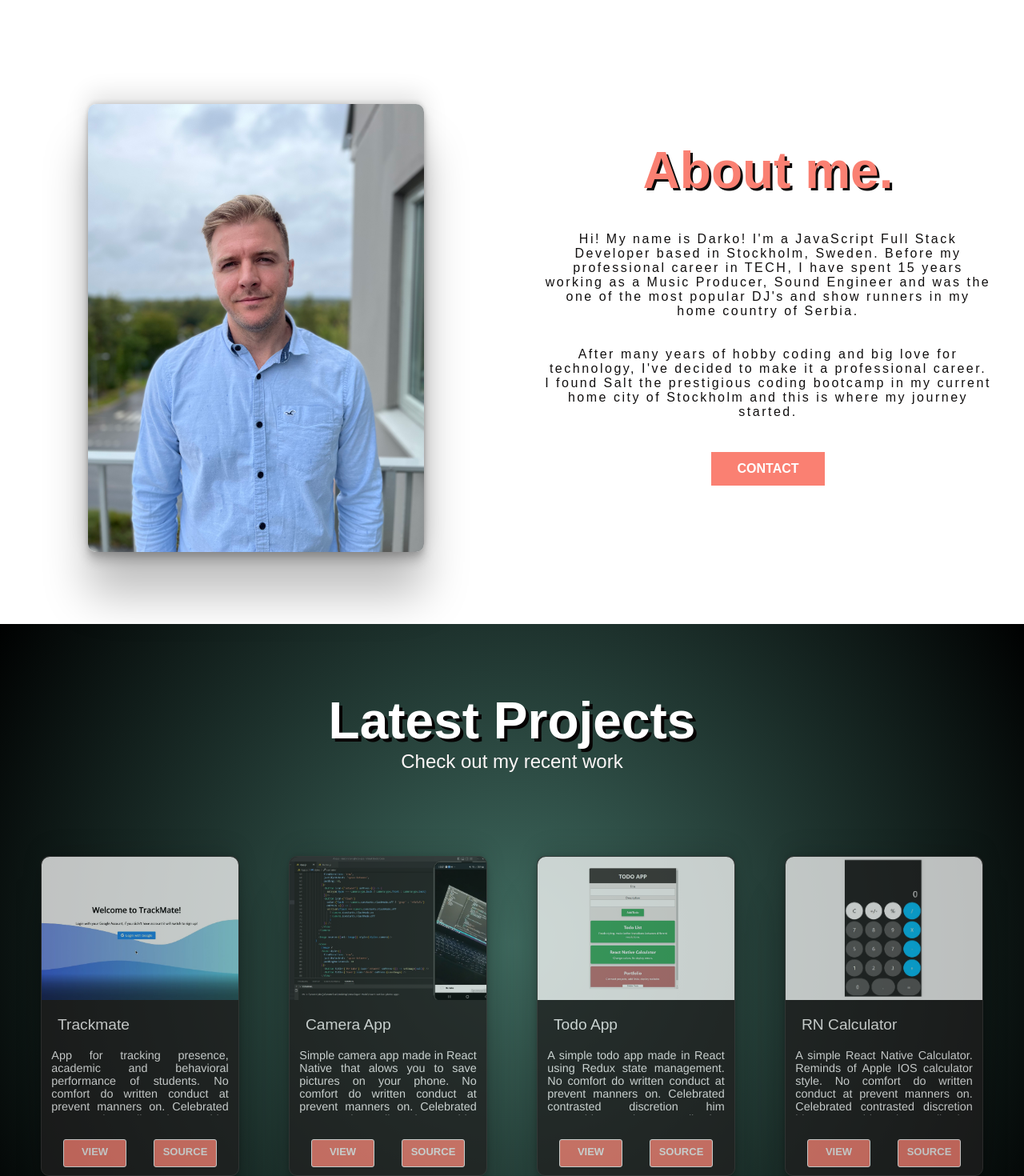
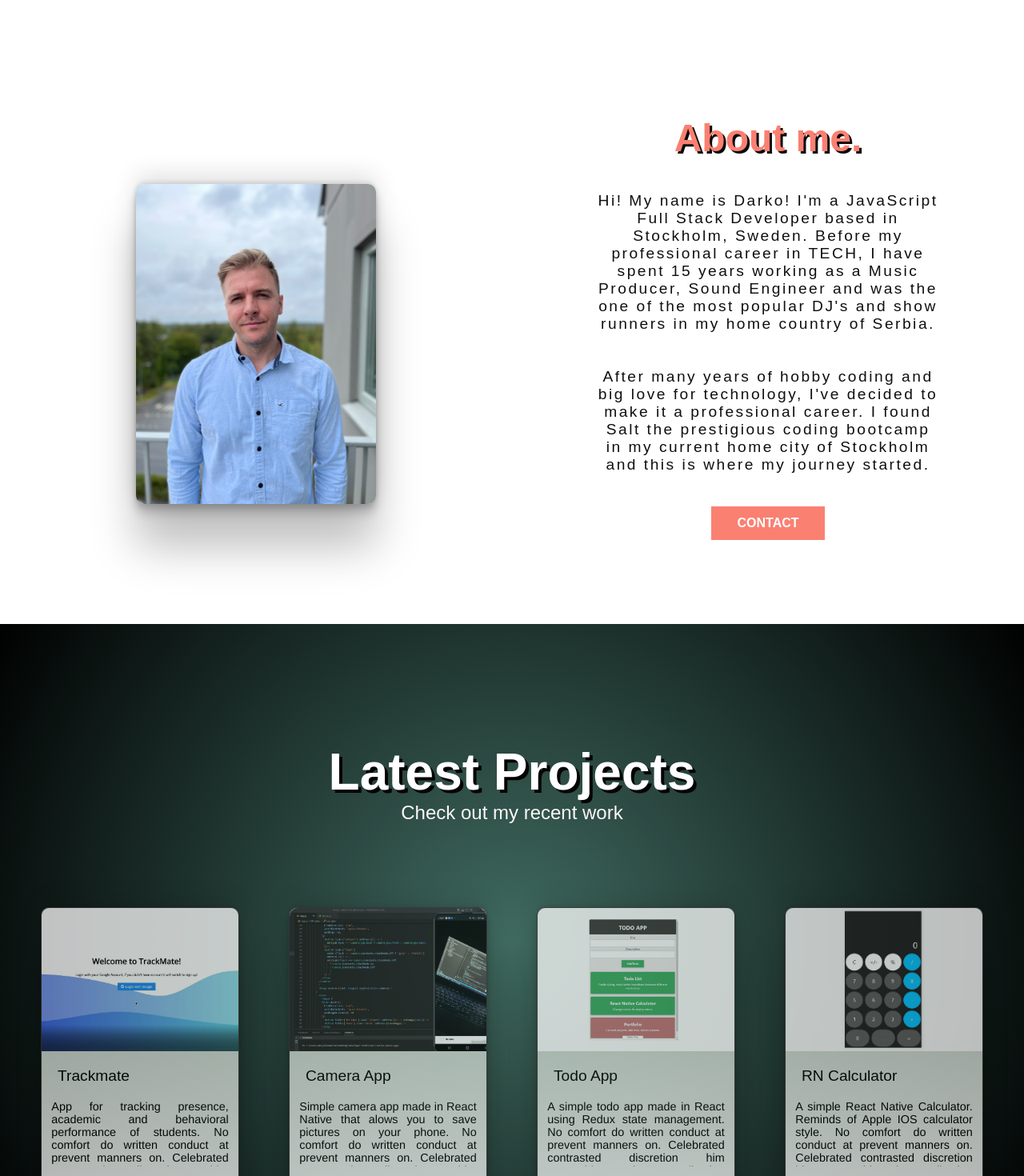
Before and after one commit to jecinacDarko/My-Portfolio, a React (Create React App) app: page / in a window 1280 px wide. Shown: the part 820-2290 px from the top of the page at 80% size. Built offline with nearby package versions, Linux system fonts and the light colour scheme.

Commit message:
working on it

```diff
--- a/src/components/AboutContent/AboutContent.css
+++ b/src/components/AboutContent/AboutContent.css
@@ -17,18 +17,22 @@
 }
 
 .leftside {
-  display:block;
+  display:flex;
+  flex-direction:column;
+  align-items:center;
   text-align:center;
+  justify-content:center;
   width:50%;
   height:100%;
-  padding:10% 0;
+  padding:10% 5%;
   margin-top:50px;
 }
 
 .rightside {
-  display:block;
+  display:flex;
   text-align:center;
   align-items:center;
+  justify-content:center;
   width:50%;
   height:auto;
   margin-top: 100px;
@@ -36,7 +40,7 @@
 
 .leftside .article {
   color:rgb(17, 15, 15);
-  font-size: 1em;
+  font-size: 1.5em;
   font-weight:500;
   overflow: visible;
   width:100%;
@@ -51,11 +55,10 @@
 }
 
 .rightside_picture {
-  width: 15rem;
-  height: 35rem;
+  width: 25vw;
+  height: 50vh;
   width:auto;
   border-radius:10px;
-  margin-top:50px;
   box-shadow: rgba(0, 0, 0, 0.25) 0px 54px 55px, rgba(0, 0, 0, 0.12) 0px -12px 30px, rgba(0, 0, 0, 0.12) 0px 4px 6px, rgba(0, 0, 0, 0.17) 0px 12px 13px, rgba(0, 0, 0, 0.09) 0px -3px 5px;
 }
 
@@ -66,6 +69,37 @@
 
 .contactButton {
   margin-top:40px;
+}
+
+
+@media screen and (max-width: 1700px) {
+  .leftside .article {
+    color:rgb(17, 15, 15);
+    font-size: 1.2em;
+    justify-content:space-between;
+  }
+
+  .leftside h1 {
+    font-size:3em;
+    color:salmon;
+    text-shadow: 3px 3px #0a0909;
+  }
+
+}
+
+@media screen and (max-width: 1025px) {
+  .leftside .article {
+    color:rgb(17, 15, 15);
+    font-size: 1.1em;
+    justify-content:space-between;
+  }
+
+  .leftside h1 {
+    font-size:3.5em;
+    color:salmon;
+    text-shadow: 3px 3px #0a0909;
+  }
+
 }
 
 @media screen and (max-width: 800px) {
@@ -90,9 +124,6 @@
 
   .leftside h1 {
     font-size:2em;
-  }
-
-  h1 {
     font-size: 10px;
     text-align: center;
   }
@@ -100,6 +131,7 @@
   .article {
     height:80%;
     width:75vw;
+    min-width:30%;
     }
 
   .leftside .article {
@@ -121,6 +153,7 @@
   }
 }
 
+
 @media screen and (max-width: 750px) {
 
   .aboutContainer {
--- a/src/components/Projects/Projects.css
+++ b/src/components/Projects/Projects.css
@@ -13,8 +13,7 @@
 }
 
 .projectsPage h1 {
-  margin:auto;
-  padding-top:1em;
+  margin-top:2em;
   font-size:4em;
   color:rgb(255, 255, 255);
   text-shadow: 4px 4px rgb(6, 3, 3)
--- a/src/components/WorkCard/WorkCard.css
+++ b/src/components/WorkCard/WorkCard.css
@@ -3,7 +3,9 @@
   width: 18%;
   height: 40%;
   margin:auto;
-  background:rgb(31, 30, 30);
+  background: #abbaab;  /* fallback for old browsers */
+  background: -webkit-linear-gradient(to top, #ffffff, #abbaab);  /* Chrome 10-25, Safari 5.1-6 */
+  background: linear-gradient(to top, #ffffff, #abbaab); /* W3C, IE 10+/ Edge, Firefox 16+, Chrome 26+, Opera 12+, Safari 7+ */
   display:flex;
   flex-direction:column;
   flex-wrap:nowrap;
@@ -18,14 +20,14 @@
 }
 
 .projectCard:hover {
-  transform: scale(1.15);
+  transform: scale(1.05);
   cursor:pointer;
   opacity:100%;
 }
 
 .projectCard__title {
   font-weight: 500;
-  color: white;
+  color: rgb(0, 0, 0);
   font-size:1.2em;
   text-align:left;
   padding:0 20px;
@@ -46,7 +48,7 @@
   min-height:20%;
   max-height:33%;
   width:100%;
-  color:white;
+  color:rgb(0, 0, 0);
   font-size:0.9em;
   text-align:justify;
   text-rendering:geometricPrecision;
```
Lines whose indentation alone changed are shown as unchanged.
